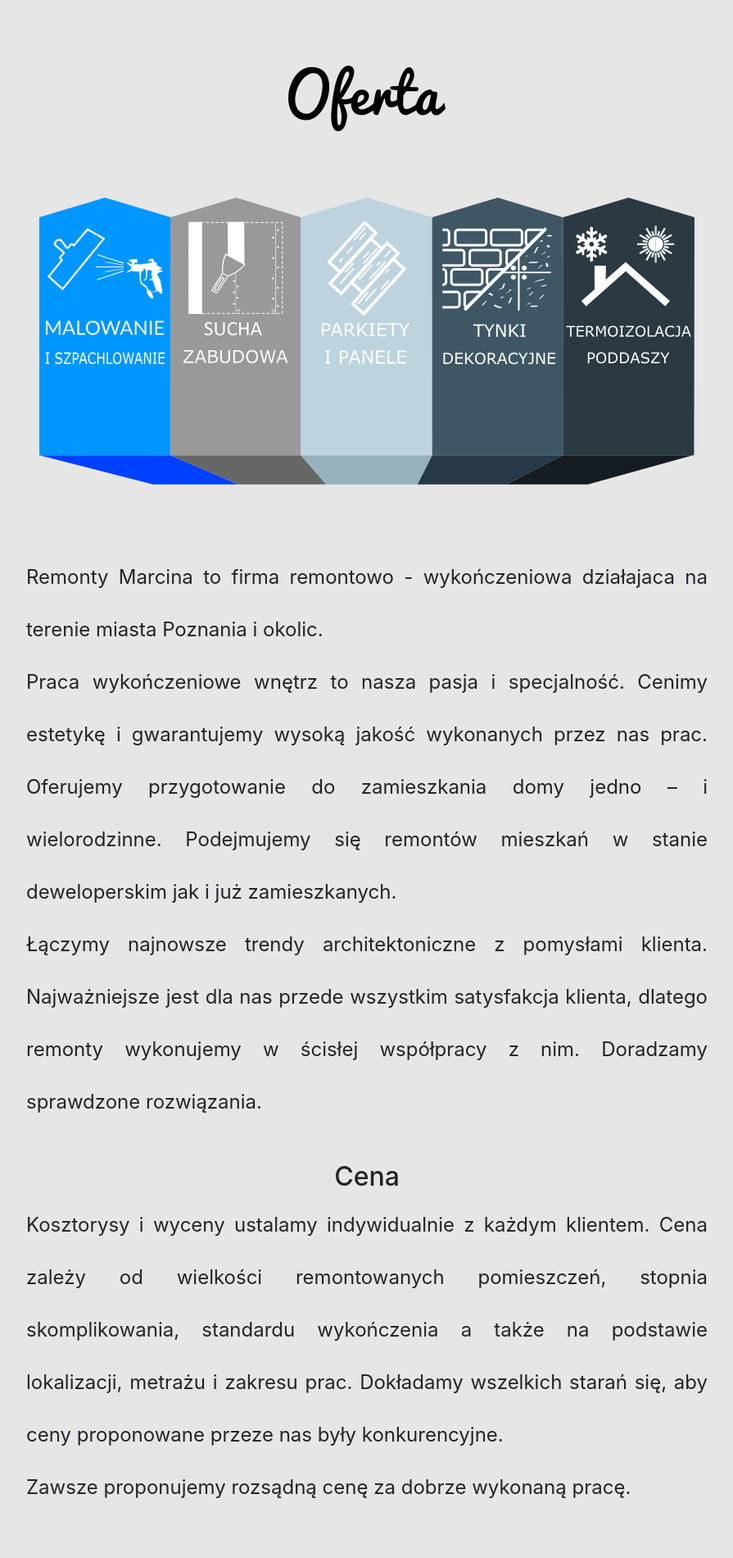
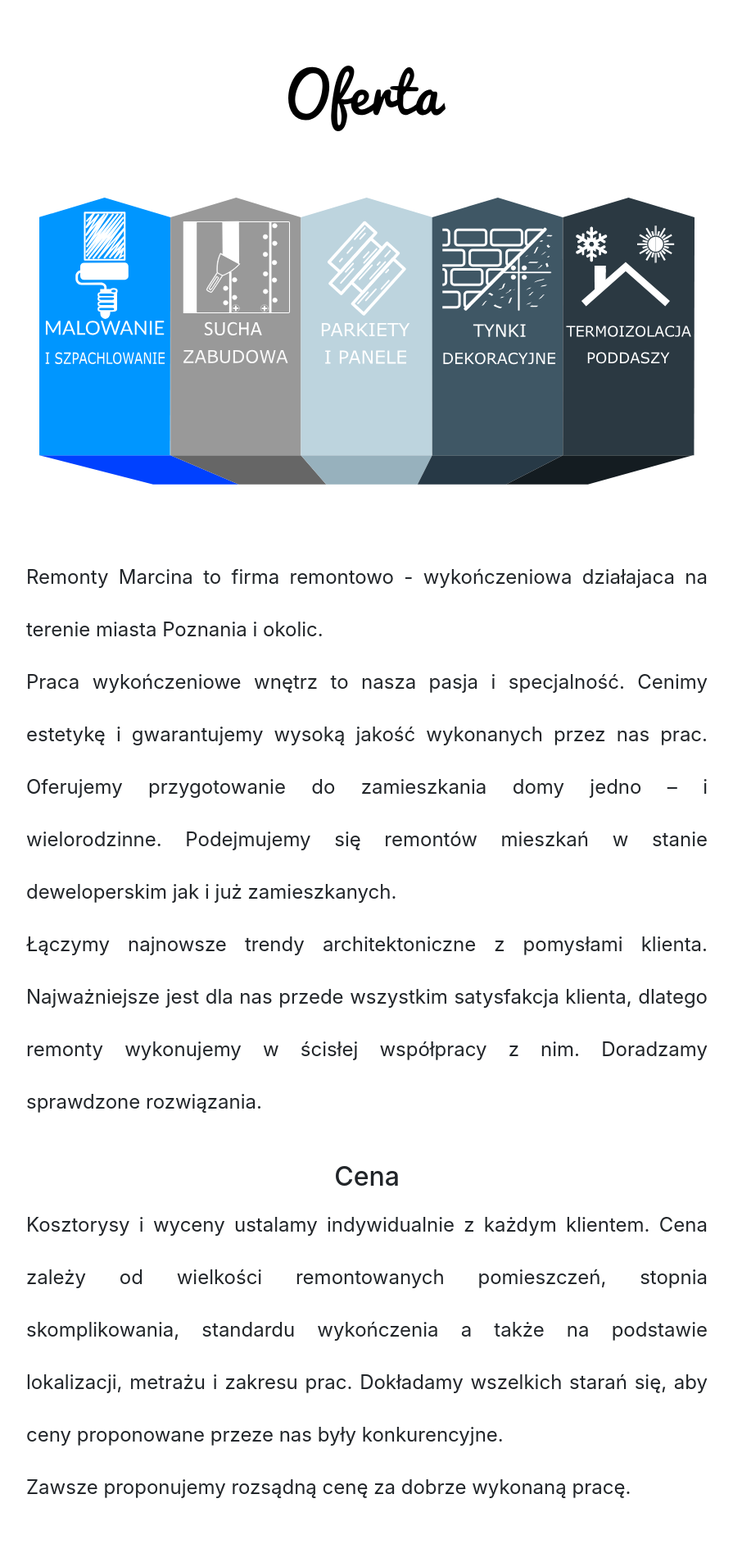
Before and after one commit to Rex-ex/RemontyMarcina, a PHP site: page / in a window 1280 px wide. Shown: the part 800-2700 px from the top of the page at 82% size, without its empty margins (192-1087 px from the left). Run offline with PHP 8.4, Linux system fonts and the light colour scheme.

Commit message:
- icons fix, whithe bkg, new favicon

```diff
--- a/_css/main.css
+++ b/_css/main.css
@@ -177,7 +177,7 @@ html {
 .wrapper {
   position: relative;
   width: 100%;
-  background: #e6e6e6;
+  background: #FFF;
   overflow: hidden;
 }
 
--- a/_sass/main.scss
+++ b/_sass/main.scss
@@ -13,7 +13,8 @@ html{
 .wrapper{
   position: relative;
   width: 100%;
-  background: $whiteDirt;
+  background: #FFF;
+  // background: $whiteDirt;
   overflow: hidden;
   a, a:hover{
     text-decoration: none;
```
Also changed, not shown: icons/favicon/android-chrome-192x192.png, icons/favicon/android-chrome-512x512.png, icons/favicon/apple-touch-icon.png, icons/favicon/favicon-16x16.png, icons/favicon/favicon-32x32.png, icons/favicon/favicon.ico, icons/infoGraphLG.svg, icons/infoGraphSM.svg, img/jumbo/RMblue.svg, 1 other file.
